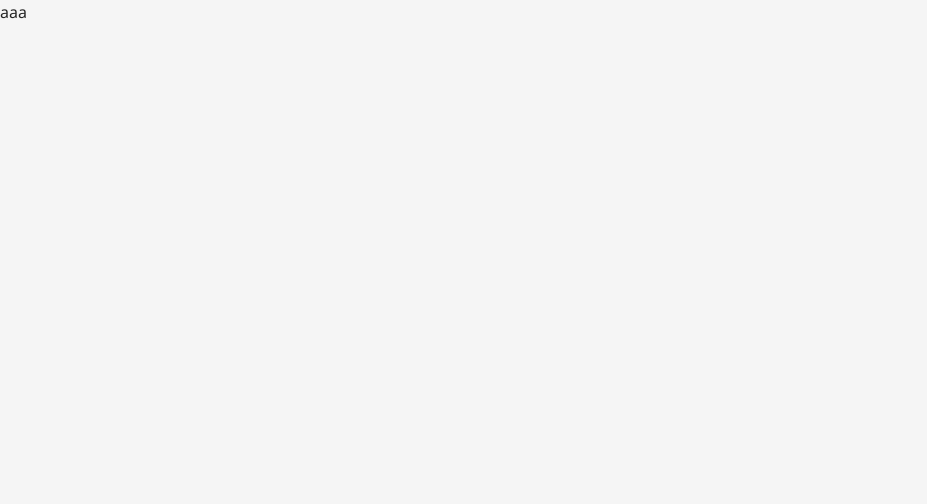
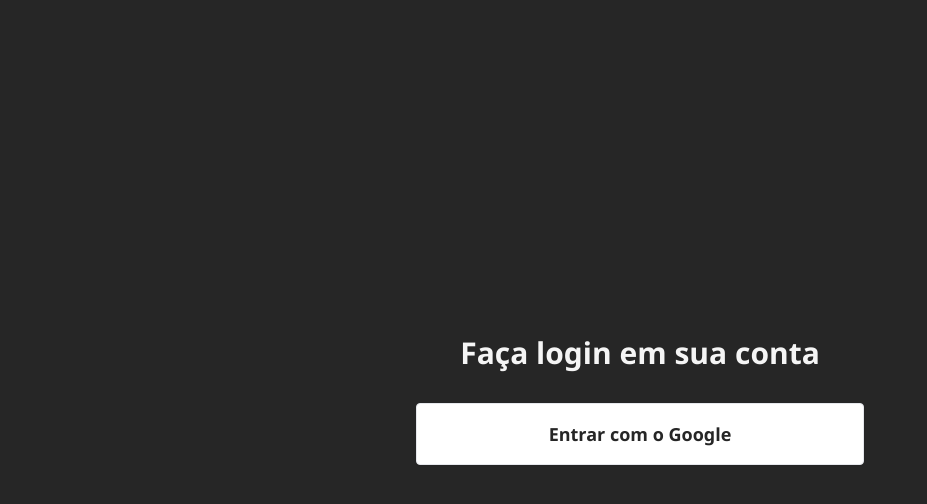
Before and after one commit to papilon087/clone-microsoft-teams, a React (Vite) app: page / in a window 1280 px wide. Shown: the top 504 px of the page, without its empty margins (0-927 px from the left). Built offline with nearby package versions, Linux system fonts and the light colour scheme.

Commit message:
feat:created page SignIn

```diff
--- a/src/pages/SignIn.tsx
+++ b/src/pages/SignIn.tsx
@@ -1,3 +1,17 @@
 export function SignIn() {
-  return <h1>aaa</h1>;
+  return (
+    <div className="flex flex-col h-screen items-center justify-center bg-neutral-800">
+      <div className="flex flex-col w-full max-w-md items-center justify-center gap-8">
+        <h1 className="font-bold text-3xl text-neutral-100">
+          Faça login em sua conta
+        </h1>
+        <button
+          className="flex w-full p-4 shadow-sm border rounded items-center justify-center bg-white"
+          //onClick={handleSignIn}
+        >
+          <span className="font-semibold text-lg">Entrar com o Google</span>
+        </button>
+      </div>
+    </div>
+  );
 }
```
